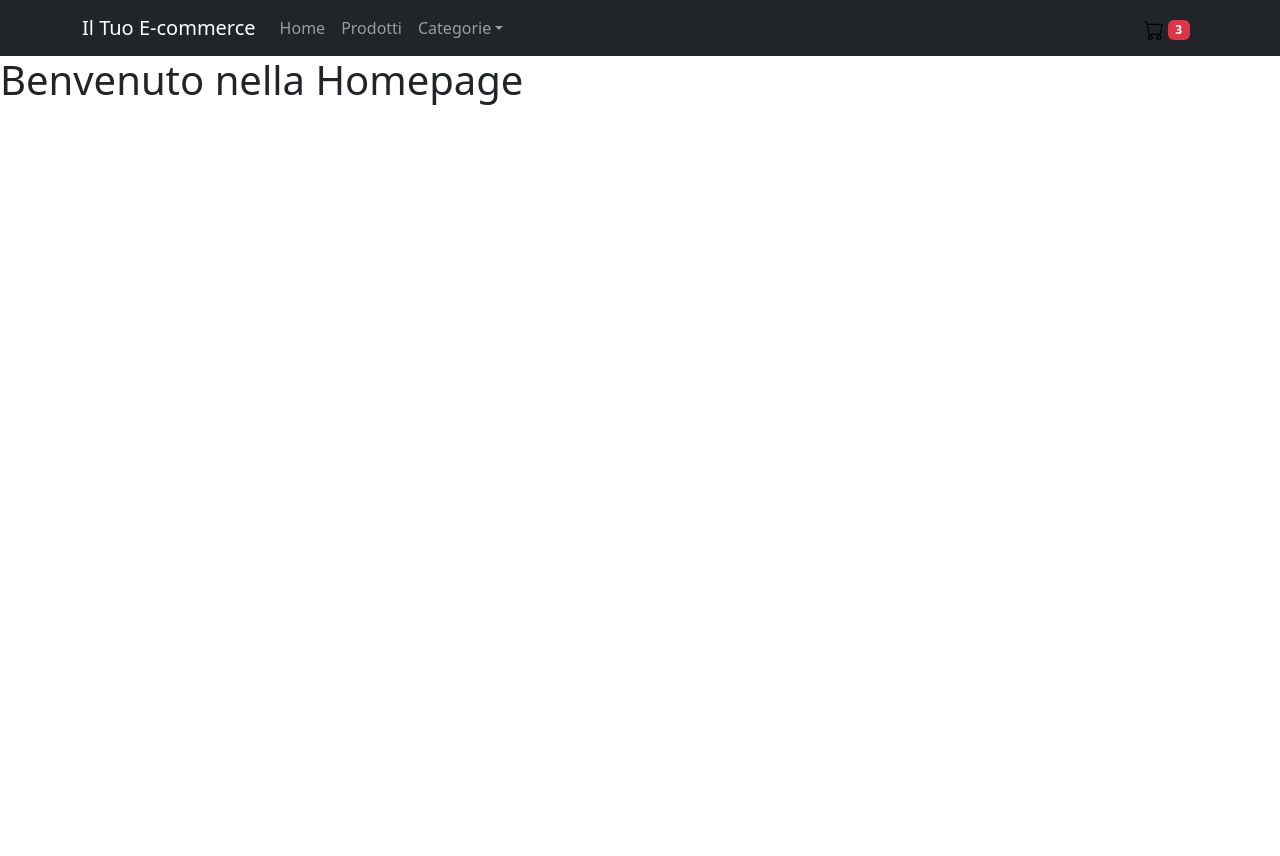
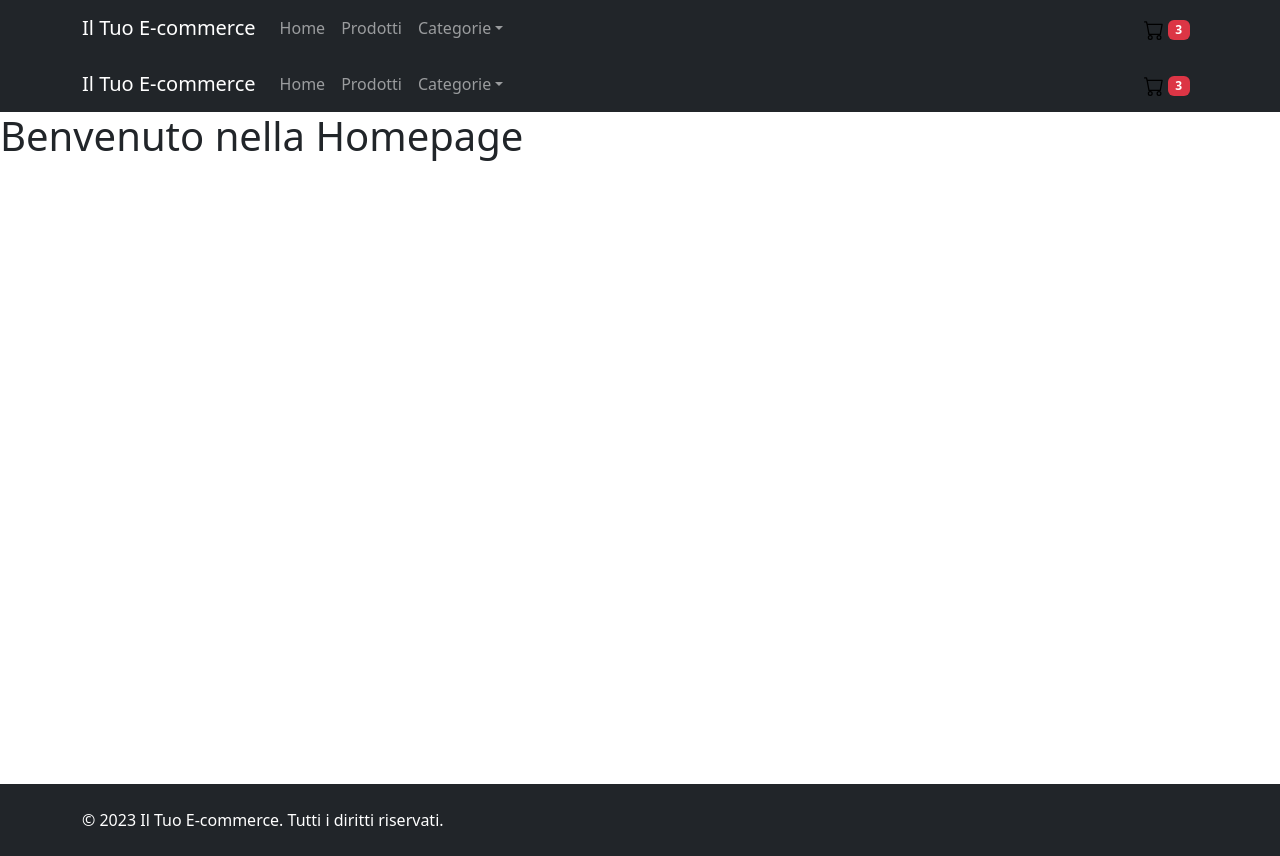
Before and after one commit to Luca-Sberna/ashanica, a React (Create React App) app: page / in a window 1280 px wide. Built offline with nearby package versions, Linux system fonts and the light colour scheme.

Commit message:
added last pages

```diff
--- /dev/null
+++ b/src/components/Footer/Footer.jsx
@@ -0,0 +1,13 @@
+const Footer = () => {
+  return (
+    <footer className="bg-dark text-white py-4 mt-auto">
+      <div className="container">
+        <p className="mb-0">
+          © 2023 Il Tuo E-commerce. Tutti i diritti riservati.
+        </p>
+      </div>
+    </footer>
+  );
+};
+
+export default Footer;
--- a/src/components/Layout/Layout.jsx
+++ b/src/components/Layout/Layout.jsx
@@ -1,14 +1,15 @@
 import { Outlet } from "react-router-dom";
-import styles from "./Layout.module.css";
+import MyNavbar from "../Navbar/MyNavbar";
+import Footer from "../Footer/Footer";
 
 const Layout = () => {
   return (
-    <div className={styles.layout}>
-      {/* Qui puoi mettere header, nav, etc. */}
-      <main className={styles.main}>
+    <div className="d-flex flex-column min-vh-100">
+      <MyNavbar />
+      <main className="flex-grow-1">
         <Outlet /> {/* Questo renderizza le pagine figlie */}
       </main>
-      {/* Qui puoi mettere il footer */}
+      <Footer />
     </div>
   );
 };
```
Also changed, not shown: src/components/Footer/Footer.module.css (added).
